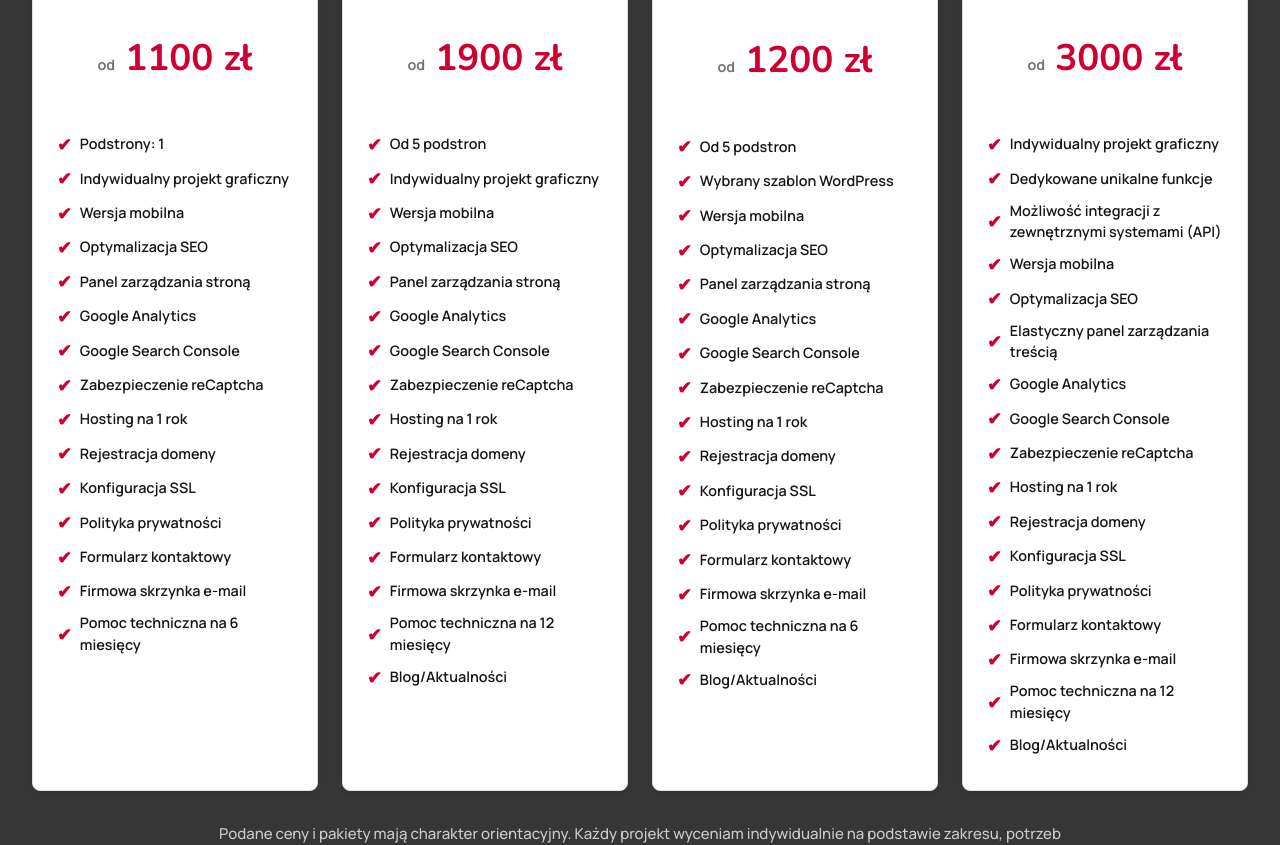
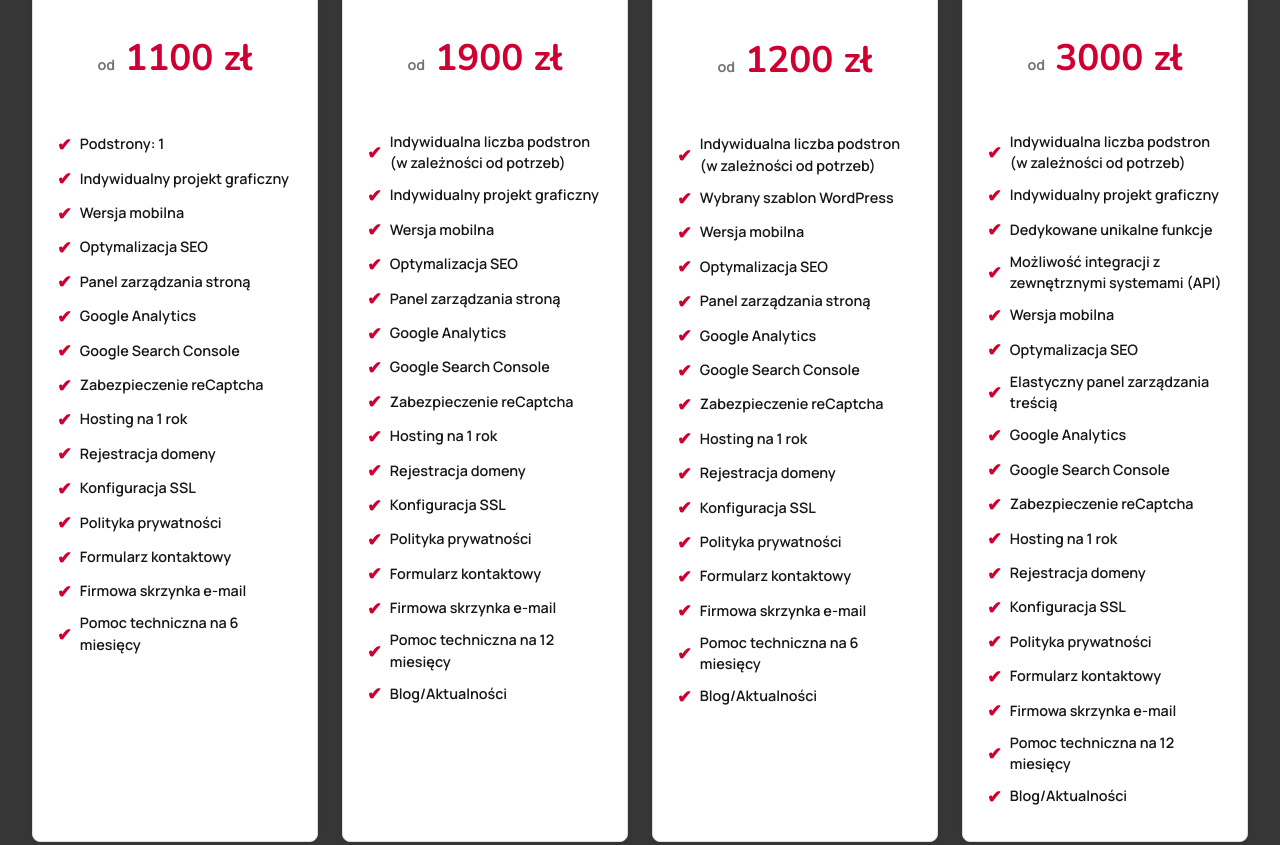
Before and after one commit to Grzegorz-dev/moja-strona-de, a Next.js app: page /cennik in a window 1280 px wide. Shown: the part 900-1745 px from the top of the page. Built offline with nearby package versions, Linux system fonts and the light colour scheme.

Commit message:
Poprawki płatności, cennik

```diff
--- a/src/app/cennik/page.tsx
+++ b/src/app/cennik/page.tsx
@@ -82,7 +82,7 @@
                 desc: "Rozbudowana strona dla firmy",
                 price: "od 1900 zł",
                 features: [
-                  "Od 5 podstron",
+                  "Indywidualna liczba podstron (w zależności od potrzeb)",
                   "Indywidualny projekt graficzny",
                   "Wersja mobilna",
                   "Optymalizacja SEO",
@@ -105,7 +105,7 @@
                 desc: "Rozbudowana strona w dobrej cenie",
                 price: "od 1200 zł",
                 features: [
-                  "Od 5 podstron",
+                  "Indywidualna liczba podstron (w zależności od potrzeb)",
                   "Wybrany szablon WordPress",
                   "Wersja mobilna",
                   "Optymalizacja SEO",
@@ -128,6 +128,7 @@
                 desc: "Indywidualna wycena",
                 price: "od 3000 zł",
                 features: [
+                  "Indywidualna liczba podstron (w zależności od potrzeb)",
                   "Indywidualny projekt graficzny",
                   "Dedykowane unikalne funkcje",
                   "Możliwość integracji z zewnętrznymi systemami (API)",
@@ -218,7 +219,7 @@
                 desc: "Sklep internetowy + strona Multipage",
                 price: "od 2500 zł",
                 features: [
-                  "Od 5 podstron",
+                  "Indywidualna liczba podstron (w zależności od potrzeb)",
                   "Integracja z bramkami płatności online",
                   "Konfiguracja sklepu",
                   "Indywidualny projekt graficzny",
@@ -243,7 +244,7 @@
                 desc: "Sklep internetowy + strona Szablon",
                 price: "od 2000 zł",
                 features: [
-                  "Od 5 podstron",
+                  "Indywidualna liczba podstron (w zależności od potrzeb)",
                   "Integracja z bramkami płatności online",
                   "Konfiguracja sklepu",
                   "Wybrany szablon Wordpress",
@@ -268,6 +269,7 @@
                 desc: "Indywidualny projekt sklepu",
                 price: "od 3500 zł",
                 features: [
+                  "Indywidualna liczba podstron (w zależności od potrzeb)",
                   "Indywidualny projekt graficzny",
                   "Integracja z bramkami płatności online",
                   "Konfiguracja sklepu",
--- a/src/app/klienci/KlienciClient.tsx
+++ b/src/app/klienci/KlienciClient.tsx
@@ -126,7 +126,7 @@
             {/* Standard package */}
             <div className={styles.package}>
               <h3>Pomoc techniczna <span>Standard</span></h3>
-              <p className={styles.price}>49zł <span>/ miesięcznie</span></p>
+              <p className={styles.price}>39zł <span>/ miesięcznie</span></p>
               <ul>
                 <li><span className={styles.check}>✔</span> Regularne aktualizacje</li>
                 <li><span className={styles.check}>✔</span> Bezpłatna pomoc techniczna</li>
@@ -135,10 +135,23 @@
                 <li><span className={styles.check}>✔</span> Monitoring bezpieczeństwa 24/7</li>
                 <li><span className={styles.check}>✔</span> Kopia plików: co 30 dni</li>
                 <li><span className={styles.check}>✔</span> Raport raz w miesiącu</li>
-                <li><span className={styles.check}>✔</span> Niewielkie modyfikacje treści i wyglądu</li>
+                <li>
+                  <span className={styles.check}>✔</span> Niewielkie modyfikacje treści i wyglądu
+                  <details className={styles.details}>
+                    <summary className={styles.summary}>Szczegóły</summary>
+                    <ul className={styles.sublist}>
+                      <li>Zmianny w tekście</li>
+                      <li>Podmiana maks. 3 zdjęć miesięcznie</li>
+                      <li>Ukrycie jednej sekcji (np. cennik, opinie)</li>
+                      <li>Aktualizacja danych kontaktowych lub linków</li>
+                      <li>Drobne zmiany w stylu (kolor, marginesy itp.)</li>
+                      <li>Maks. 60 minut pracy miesięcznie</li>
+                    </ul>
+                  </details>
+                </li>
                 <li><span className={styles.check}>✔</span> Stały kontakt</li>
               </ul>
-              <button onClick={() => handleSubscribe("price_1RWDolFlXiRA14LCpgfIFXQu")}>Wybierz Standard</button>
+              <button onClick={() => handleSubscribe("price_1RZ6lpFlXiRA14LC1kCRkVgM")}>Wybierz Standard</button>
             </div>
 
             {/* Premium package */}
@@ -155,7 +168,20 @@
                 <li><span className={styles.check}>✔</span> Kopia plików: co 30 dni</li>
                 <li><span className={styles.check}>✔</span> Kopia bazy danych: co 7 dni</li>
                 <li><span className={styles.check}>✔</span> Raport raz w miesiącu</li>
-                <li><span className={styles.check}>✔</span> Niewielkie modyfikacje treści i wyglądu</li>
+                <li>
+                  <span className={styles.check}>✔</span> Modyfikacje treści i wyglądu
+                  <details className={styles.details}>
+                    <summary className={styles.summary}>Szczegóły</summary>
+                    <ul className={styles.sublist}>
+                      <li>Zmianny w tekście</li>
+                      <li>Podmiana maks. 3 zdjęć miesięcznie</li>
+                      <li>Ukrycie jednej sekcji (np. cennik, opinie)</li>
+                      <li>Aktualizacja danych kontaktowych lub linków</li>
+                      <li>Drobne zmiany w stylu (kolor, marginesy itp.)</li>
+                      <li>Maks. 60 minut pracy miesięcznie</li>
+                    </ul>
+                  </details>
+                </li>
                 <li><span className={styles.check}>✔</span> Stały kontakt</li>
               </ul>
               <button onClick={() => handleSubscribe("price_1RWDp2FlXiRA14LCqfTA0JgJ")}>Wybierz Premium</button>
```
